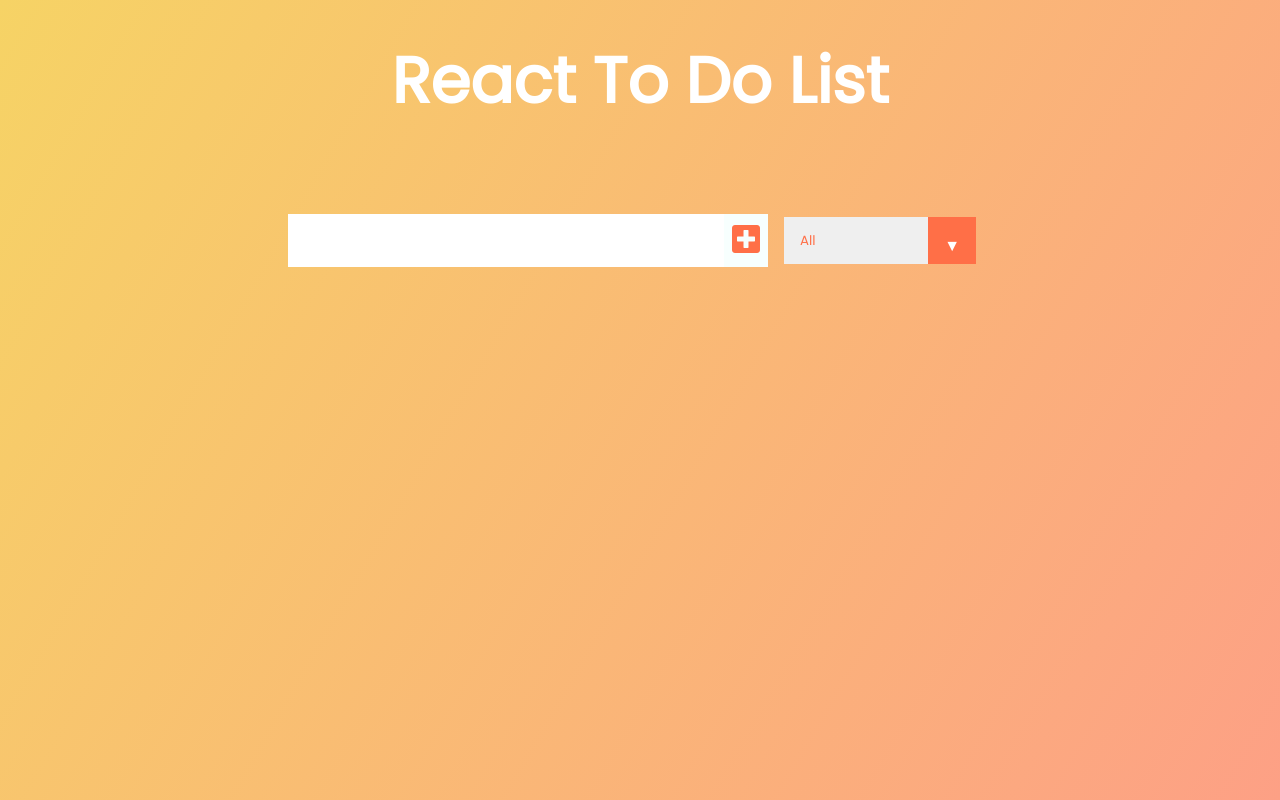
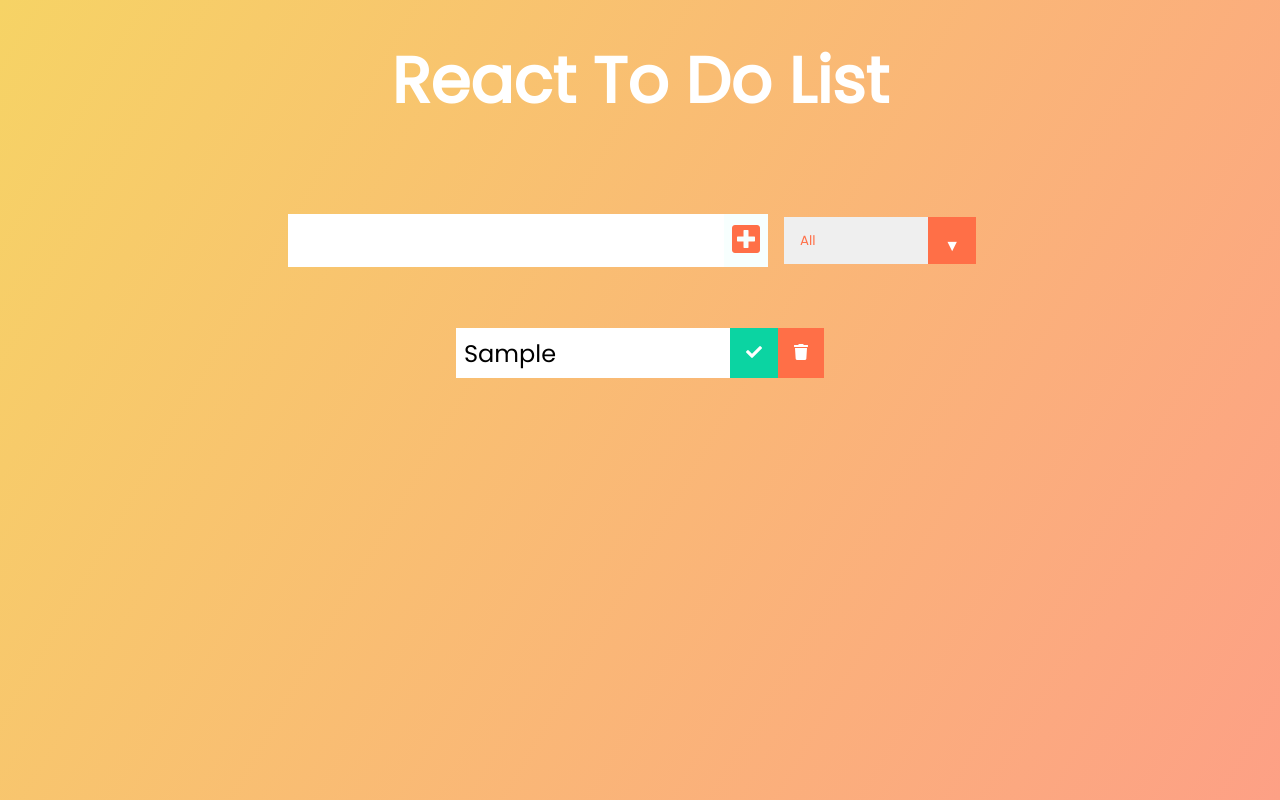
Before and after one commit to dchiev/React-Todo-List, a React (Create React App) app: page / in a window 1280 px wide. Both pictures are taken after typing "Sample" into the empty fields and a click on the button 746 px from the left and 240 px from the top of the page. Built offline with nearby package versions, Linux system fonts and the light colour scheme.

Commit message:
passed down props and created todo object

```diff
--- a/src/App.js
+++ b/src/App.js
@@ -16,7 +16,7 @@
         setTodos={setTodos}
         setInputText={setInputText}
       />
-      <TodoList />
+      <TodoList todos={todos} />
     </div>
   );
 }
--- /dev/null
+++ b/src/components/Todo.js
@@ -0,0 +1,15 @@
+import React from "react";
+const Todo = ({ text }) => {
+  return (
+    <div className="todo">
+      <li className="todo-item">{text}</li>
+      <button className="complete-btn">
+        <i className="fas fa-check"></i>
+      </button>
+      <button className="trash-btn">
+        <i className="fas fa-trash"></i>
+      </button>
+    </div>
+  );
+};
+export default Todo;
--- a/src/components/TodoList.js
+++ b/src/components/TodoList.js
@@ -1,9 +1,13 @@
 import React from "react";
-
-const TodoList = () => {
+import Todo from "./Todo";
+const TodoList = ({ todos }) => {
   return (
     <div className="todo-container">
-      <ul className="todo-list"></ul>
+      <ul className="todo-list">
+        {todos.map((todos) => (
+          <Todo key={todos.id} text={todos.text} />
+        ))}
+      </ul>
     </div>
   );
 };
```
